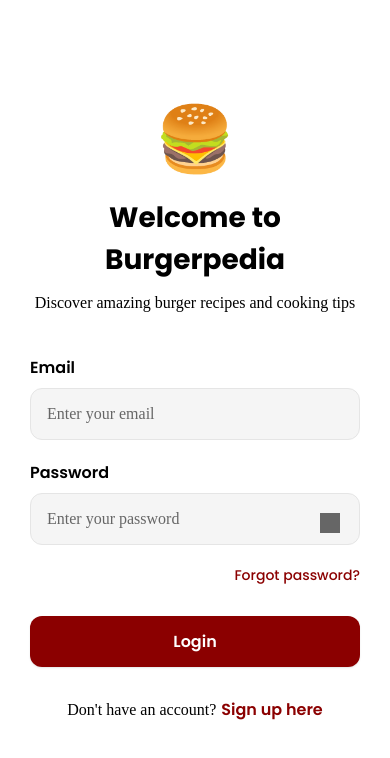
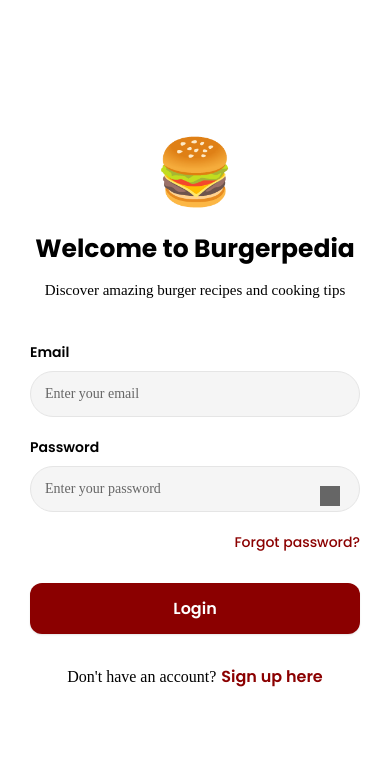
Before and after one commit to JaiAnoba/StickerSmash, a React Native app: screen /Login in a window 390 px wide. Shown: the top 758 px of the page. Built offline with nearby package versions, Linux system fonts and the light colour scheme; grey boxes are pictures that could not be loaded; a web font is replaced by a local one.

Commit message:
login btn adjustments

```diff
--- a/src/screens/LoginScreen.tsx
+++ b/src/screens/LoginScreen.tsx
@@ -348,12 +348,12 @@ const styles = StyleSheet.create({
     marginBottom: 20,
   },
   title: {
-    fontSize: 28,
+    fontSize: 25,
     textAlign: "center",
     marginBottom: 10,
   },
   subtitle: {
-    fontSize: 16,
+    fontSize: 15,
     textAlign: "center",
     lineHeight: 24,
   },
@@ -364,23 +364,23 @@ const styles = StyleSheet.create({
     marginBottom: 20,
   },
   label: {
-    fontSize: 16,
+    fontSize: 14,
     marginBottom: 8,
   },
   input: {
-    borderRadius: 12,
-    padding: 16,
-    fontSize: 16,
+    borderRadius: 999,
+    padding: 14,
+    fontSize: 14,
     borderWidth: 1,
   },
   passwordContainer: {
     position: "relative",
   },
   passwordInput: {
-    borderRadius: 12,
-    padding: 16,
+    borderRadius: 999,
+    padding: 14,
     paddingRight: 50,
-    fontSize: 16,
+    fontSize: 14,
     borderWidth: 1,
   },
   eyeButton: {
```
